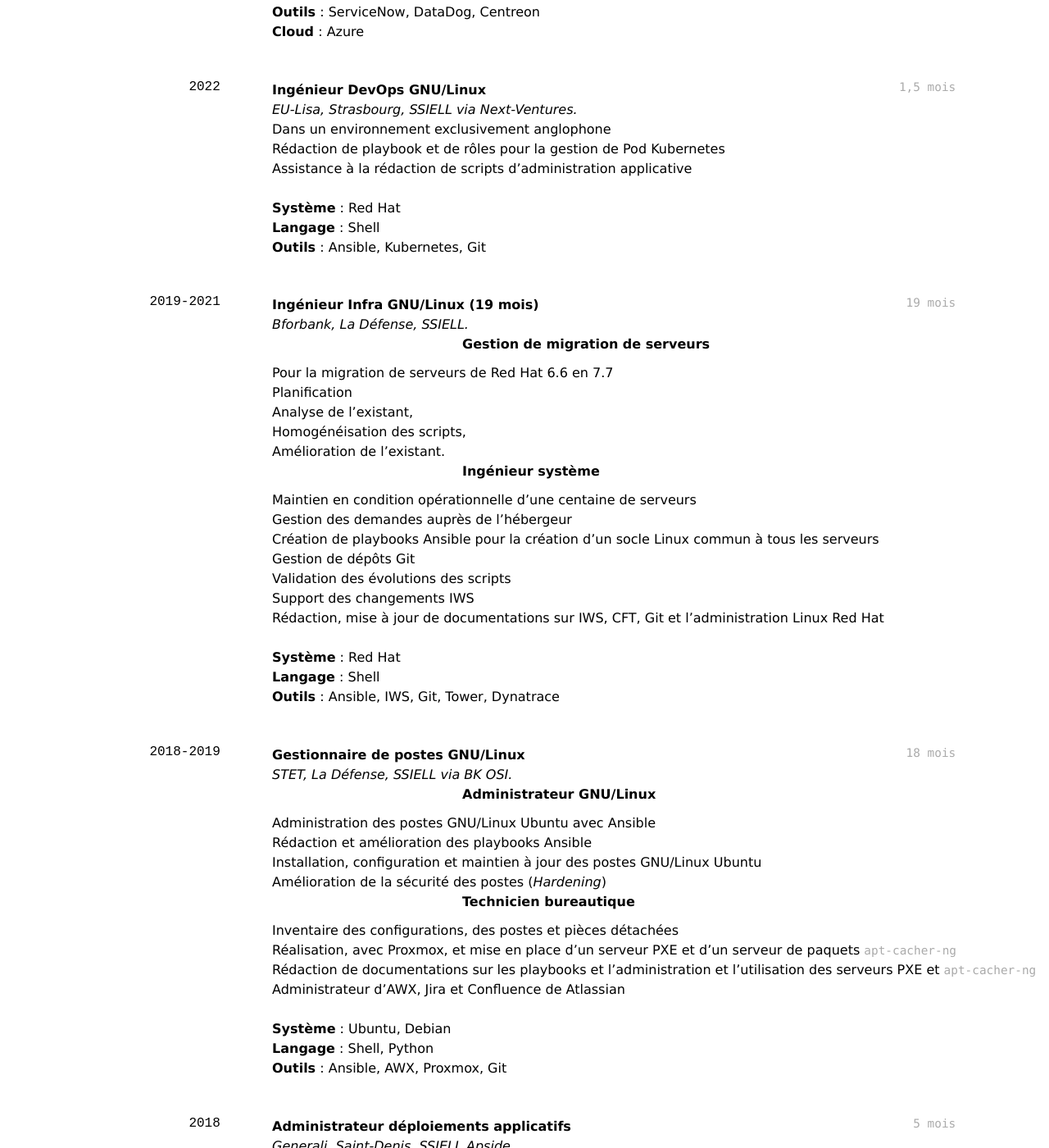
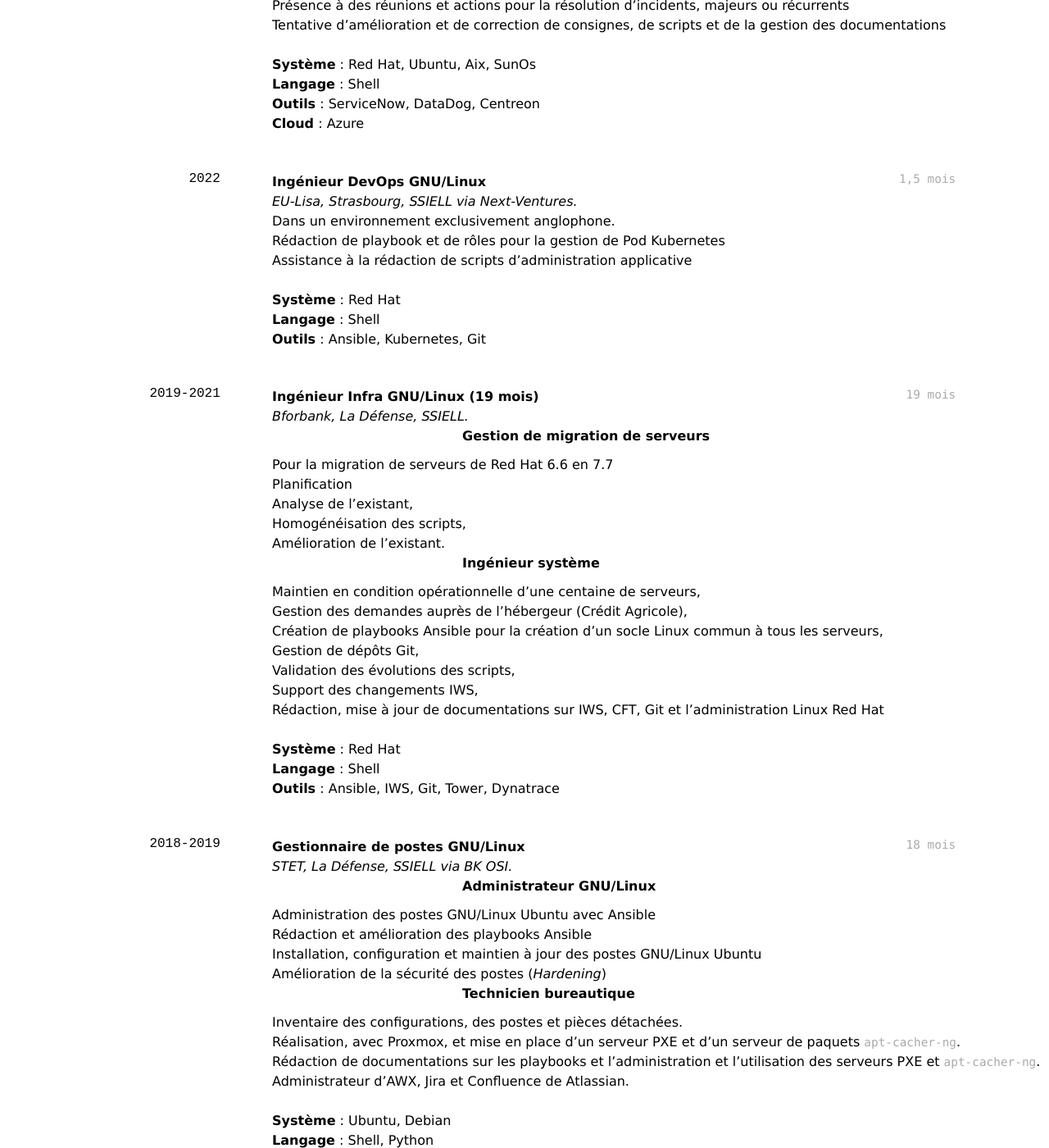
Before and after one commit to ledub72/ledub72.github.io, a Jekyll site: the page built from index.md, in a window 1280 px wide and 1400 px high, scrolled down 3093 px. Shown: the whole window at 82% size. Built offline with Jekyll 4.4.1, drawn with Linux system fonts in a browser that asks for light colours; nearby versions of some CDN libraries; a style sheet for code colours, icons or effects is not loaded; some of the changed text lies outside the part shown.

```diff
--- a/index.md
+++ b/index.md
@@ -78,7 +79,7 @@ Expert en shell
 - Pour l’association [Orry-en-transition](https://orryentransition.fr/) :
   * Préparation et animation d'un rencontre sur les logiciels libres et la sobriété numérique (20 janvier 2022)
   * Recyclage d’ordinateurs par l’utilisation de GNU/Linux Debian,
-  * Actions de promotion de l’association : réparation de vélos, création d’un hôtel à insectes, nettoyage de la ville et des forêts attenantes. . .
+  * Actions de promotion de l’association : réparation de vélos, création d’un hôtel à insectes, nettoyage de la ville et des forêts attenantes...
 
 - [Oisux](https://www.oisux.org/), association de promotion des Logiciels Libre sur le secteur géographique de l’Oise :
   * Assistance informatique depuis 2007,
@@ -162,7 +164,7 @@ Expert en shell
 
 - **Ingénieur DevOps GNU/Linux**
 - _EU-Lisa, Strasbourg, SSIELL via Next-Ventures._
-- Dans un environnement exclusivement anglophone
+- Dans un environnement exclusivement anglophone.
 - Rédaction de playbook et de rôles pour la gestion de Pod Kubernetes
 - Assistance à la rédaction de scripts d’administration applicative
 
@@ -185,12 +187,12 @@ Expert en shell
 * Amélioration de l’existant.
 - **Ingénieur système**
 
-- Maintien en condition opérationnelle d’une centaine de serveurs
-- Gestion des demandes auprès de l’hébergeur
-- Création de playbooks Ansible pour la création d’un socle Linux commun à tous les serveurs
-- Gestion de dépôts Git
-- Validation des évolutions des scripts
-- Support des changements IWS
+- Maintien en condition opérationnelle d’une centaine de serveurs,
+- Gestion des demandes auprès de l’hébergeur (Crédit Agricole),
+- Création de playbooks Ansible pour la création d’un socle Linux commun à tous les serveurs,
+- Gestion de dépôts Git,
+- Validation des évolutions des scripts,
+- Support des changements IWS,
 - Rédaction, mise à jour de documentations sur IWS, CFT, Git et l’administration Linux Red Hat
 
 **Système** : Red Hat<br>
@@ -211,10 +213,10 @@ Expert en shell
 - Amélioration de la sécurité des postes (_Hardening_)
 - **Technicien bureautique**
 
-- Inventaire des configurations, des postes et pièces détachées
-- Réalisation, avec Proxmox, et mise en place d’un serveur PXE et d’un serveur de paquets `apt-cacher-ng`
-- Rédaction de documentations sur les playbooks et l’administration et l’utilisation des serveurs PXE et `apt-cacher-ng`
-- Administrateur d’AWX, Jira et Confluence de Atlassian
+- Inventaire des configurations, des postes et pièces détachées.
+- Réalisation, avec Proxmox, et mise en place d’un serveur PXE et d’un serveur de paquets `apt-cacher-ng`.
+- Rédaction de documentations sur les playbooks et l’administration et l’utilisation des serveurs PXE et `apt-cacher-ng`.
+- Administrateur d’AWX, Jira et Confluence de Atlassian.
 
 **Système** : Ubuntu, Debian<br>
 **Langage** : Shell, Python<br>
```
Also changed, not shown: other parts of index.md (+16 -13 lines).
